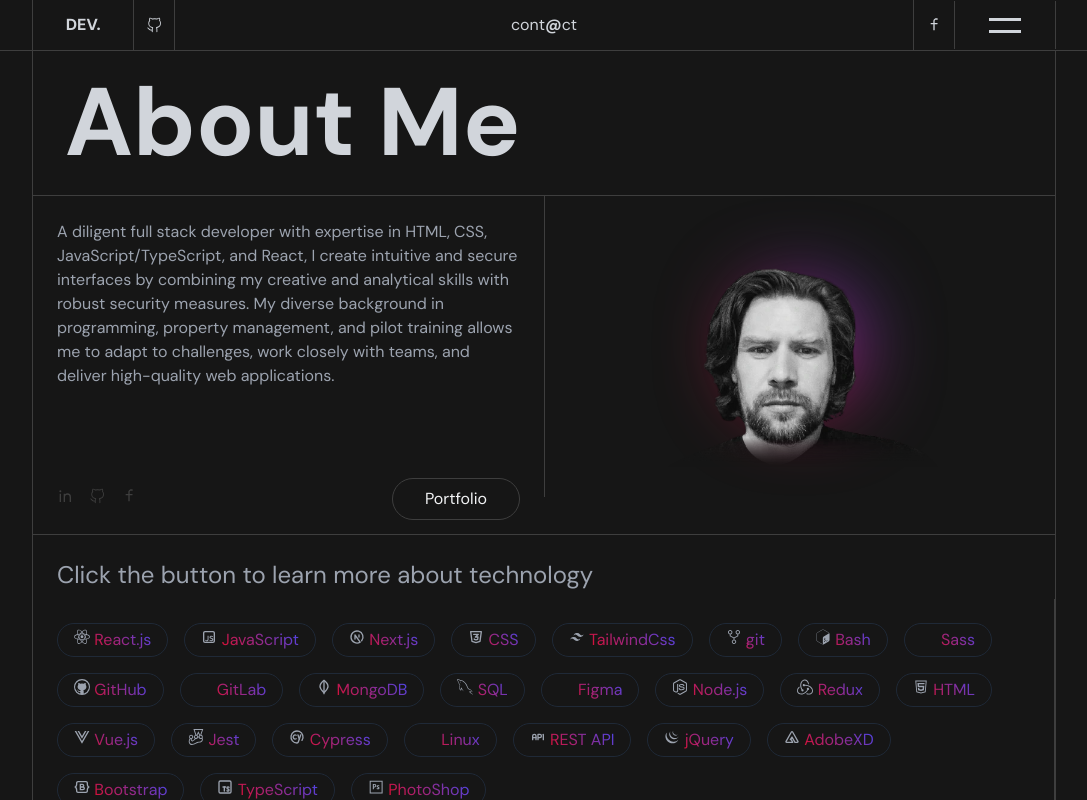
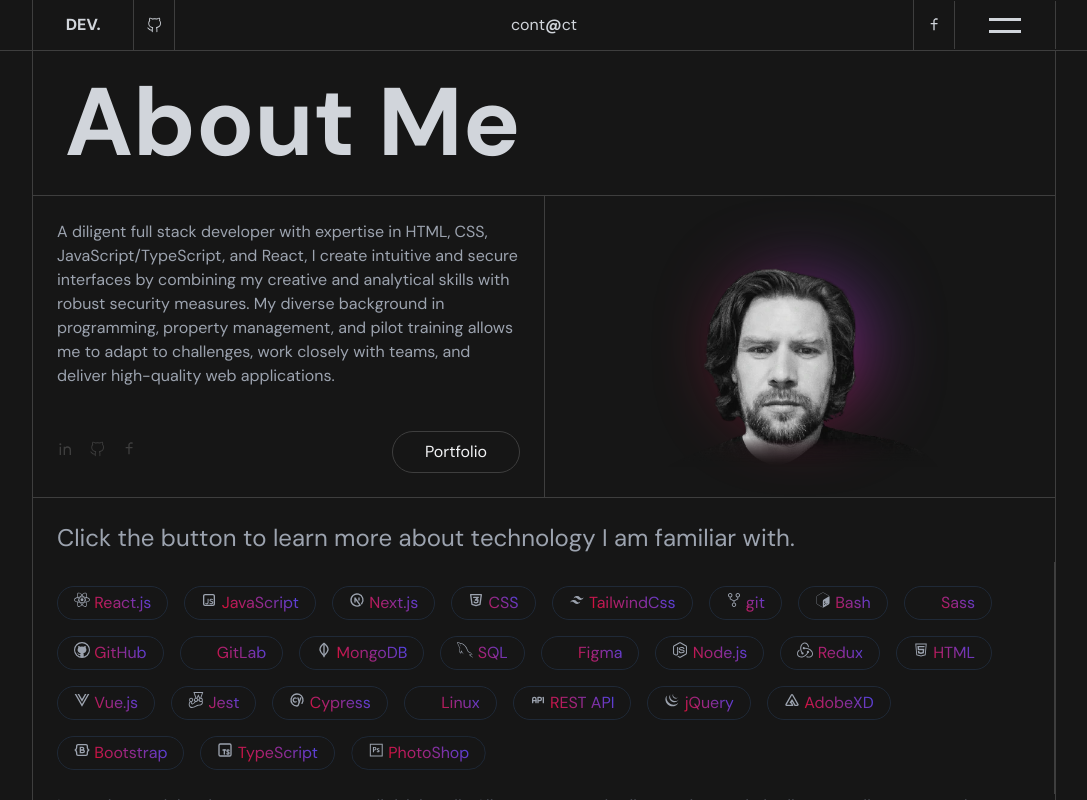
Before and after one commit to Capoverde/my-site-portfolio, a Next.js app: page /AboutPage in a window 1280 px wide. Shown: the top 800 px of the page, without its empty margins (96-1183 px from the left). Built offline with nearby package versions, Linux system fonts and the light colour scheme; some icons are missing.

Commit message:
added text animations to AboutPage

```diff
--- a/app/AboutPage/page.jsx
+++ b/app/AboutPage/page.jsx
@@ -1,7 +1,10 @@
 "use client"
 import React, { useState, useRef } from 'react'
+import { motion as m} from 'framer-motion';
 import { Header } from '../components/Header/Header'
 import { Footer } from '../components/Footer/Footer'
+import { AnimatedHeader } from '../components/AnimatedText/AnimatedHeader';
+import { AnimatedP } from '../components/AnimatedText/AnimatedP';
 import SkillList from '../components/SkillButton/SkillList'
 import Image from 'next/image'
 import Link from 'next/link'
@@ -18,13 +21,13 @@ export default function About () {
                             border-r border-l border-[#3e3e3e] relative
     `}>
      <h1 className="title w-full px-8 border-b border-[#3e3e3e] font-bold text-gray-300 text-[6rem]">About Me</h1>
-     <div className="wrapper w-full h-1/2 flex justify-between ">
+     <div className="wrapper w-full h-1/2 flex justify-between relative">
       <div className="flex-col pb-14 overflow-hidden w-1/2">
-       <p className="text-gray-400 px-6 py-6 h-full">
-       A diligent full stack developer with expertise in HTML, CSS, JavaScript/TypeScript, and React, I create intuitive and secure interfaces by combining my creative and analytical skills with robust security measures. My diverse background in programming, property management, and pilot training allows me to adapt to challenges, work closely with teams, and deliver high-quality web applications.
-       </p>
-         <div className="items-baseline flex justify-between w-full">
-         <div className="px-6 flex w-1/2 gap-[1rem]">
+        <AnimatedP text="A diligent full stack developer with expertise in HTML, CSS, JavaScript/TypeScript, and React, I create intuitive and secure interfaces by combining my creative and analytical skills with robust security measures. My diverse background in programming, property management, and pilot training allows me to adapt to challenges, work closely with teams, and deliver high-quality web applications."
+        className="text-gray-400 px-6 py-6 h-full"
+        />
+         <div className="items-baseline flex justify-between absolute bottom-0 left-0 w-1/2">
+         <div className="px-6 pt-3 flex w-1/2 gap-[1rem]">
            <Link
                  href='https://www.linkedin.com/in/piotr-s%C5%82obi%C5%84ski-1b432428b/'
                  target='_blank'
@@ -72,7 +75,9 @@ export default function About () {
      </div>
      <div className="w-full h-full border-t border-[#3e3e3e] flex-col">
       <h2 className="text-2xl text-gray-400 px-6 pt-6">
-        Click the button to learn more about technology
+        <AnimatedHeader text="Click the button to learn more about technology I am familiar with."
+
+        />
       </h2>
        <SkillList />
        <p className='text-gray-500 px-6 mt-auto columns-2'>
--- /dev/null
+++ b/app/components/AnimatedText/AnimatedHeader.jsx
@@ -0,0 +1,41 @@
+import React, { useRef } from 'react';
+import { motion as m } from 'framer-motion';
+
+const defaultAnimations = {
+  hidden: { opacity: 0, y: 40 },
+  visible: { opacity: 1, y: 0 },
+  exit: { opacity: 0 },
+};
+
+export const AnimatedHeader = ({
+  text,
+  el: Wrapper = "h2",
+  className,
+}) => {
+  return (
+    <div>
+      <Wrapper className={className}>
+        <m.span
+          initial="hidden"
+          animate="visible"
+          transition={{ staggerChildren: 0.09 }}
+        >
+         {text.split(" ").map((word) =>
+          <span className='inline-block'>
+           {word.split("").map((char, index) => (
+            <m.span
+              className='inline-block'
+              key={index}
+              variants={defaultAnimations}
+            >
+              {char}
+            </m.span>
+            ))}
+            <span className='inline-block'>&nbsp;</span>
+           </span>
+          )}
+        </m.span>
+      </Wrapper>
+    </div>
+  );
+};
--- /dev/null
+++ b/app/components/AnimatedText/AnimatedP.jsx
@@ -0,0 +1,36 @@
+import React from 'react';
+import { motion as m } from 'framer-motion';
+
+const defaultAnimations = {
+  hidden: { opacity: 0, y: 20 },
+  visible: { opacity: 1, y: 0 },
+  exit: { opacity: 0 },
+};
+
+export const AnimatedP = ({
+  text,
+  el: Wrapper = "p",
+  className,
+}) => {
+  return (
+    <div>
+      <Wrapper className={className}>
+        <m.span
+          initial="hidden"
+          animate="visible"
+          transition={{ staggerChildren: 0.01 }}
+        >
+          {text.split("").map((char, index) => (
+            <m.span
+              key={index}
+              variants={defaultAnimations}
+              exit={{ opacity: 0 }}
+            >
+              {char}
+            </m.span>
+          ))}
+        </m.span>
+      </Wrapper>
+    </div>
+  );
+};
--- a/app/components/NavLinks/NavLinks.jsx
+++ b/app/components/NavLinks/NavLinks.jsx
@@ -2,19 +2,8 @@
 import Link from 'next/link';
 import { GoArrowDownRight } from 'react-icons/go';
 import { motion as m } from 'framer-motion';
-import { useRouter } from 'next/router';
 
-
-  const downloadPdf = () => {
-    const router = useRouter();
-    const pdfUrl = `${router.basePath}/assets/resume.pdf`;
-    const link = document.createElement('a');
-    link.href = pdfUrl;
-    link.download = 'resume.pdf';
-    link.click();
-  };
-
-export const NavLinks = ({ href, number, title, className, onClick }) => (
+export const NavLinks = ({ href, number, title, className }) => (
 
 
   <m.div
--- a/app/components/SkillButton/SkillButton.jsx
+++ b/app/components/SkillButton/SkillButton.jsx
@@ -1,7 +1,8 @@
-import React from 'react';
+import React, { useState } from 'react';
 import Link from 'next/link';
 import { motion } from 'framer-motion';
 import styles from './SkillButton.module.css';
+import technoData from '../../AboutPage/technoData.json';
 
 const SkillButton = ({ href, children }) => (
   <Link href={href} passHref>
--- a/app/page.js
+++ b/app/page.js
@@ -9,7 +9,6 @@ import { NavLinks } from "./components/NavLinks/NavLinks";
 import styles from "./Styles/HomePage.module.css";
 import Link from "next/link";
 import { BsArrowRight } from "react-icons/bs";
-import { GoArrowDownRight } from "react-icons/go";
 import { MdSubdirectoryArrowLeft } from "react-icons/md"
 
 
@@ -22,16 +21,6 @@ export default function Home() {
 
   const handleMouseLeave = () => {
     setIsHovered(false);
-  };
-
-  const downloadPdf = () => {
-    const router = useRouter();
-    const pdfUrl = `${router.basePath}/assets/resume.pdf`;
-    const link = document.createElement('a');
-    link.href = pdfUrl;
-    link.download = 'resume.pdf';
-    link.click();
-    alert('resume click')
   };
 
   return (
@@ -170,7 +159,7 @@ export default function Home() {
                        number="02"
                        title="Resume"
                        className="text-gray-500"
-                       onClick={downloadPdf}
+                      //  onClick={downloadPdf}
                        />
             </m.div>
             <m.div
--- a/next.config.js
+++ b/next.config.js
@@ -8,7 +8,8 @@ const { pluginoptions } = require('@mightymeld/runtime');
 
 const nextConfig = {
   experimental: {
-    swcPlugins: [['@mightymeld/runtime/swc-plugin-mightymeld', pluginoptions()]]
+    swcPlugins: [['@mightymeld/runtime/swc-plugin-mightymeld', pluginoptions()]],
+    font: true
   }
 };
 
```
Also changed, not shown: app/layout.js (line endings or trailing spaces).
